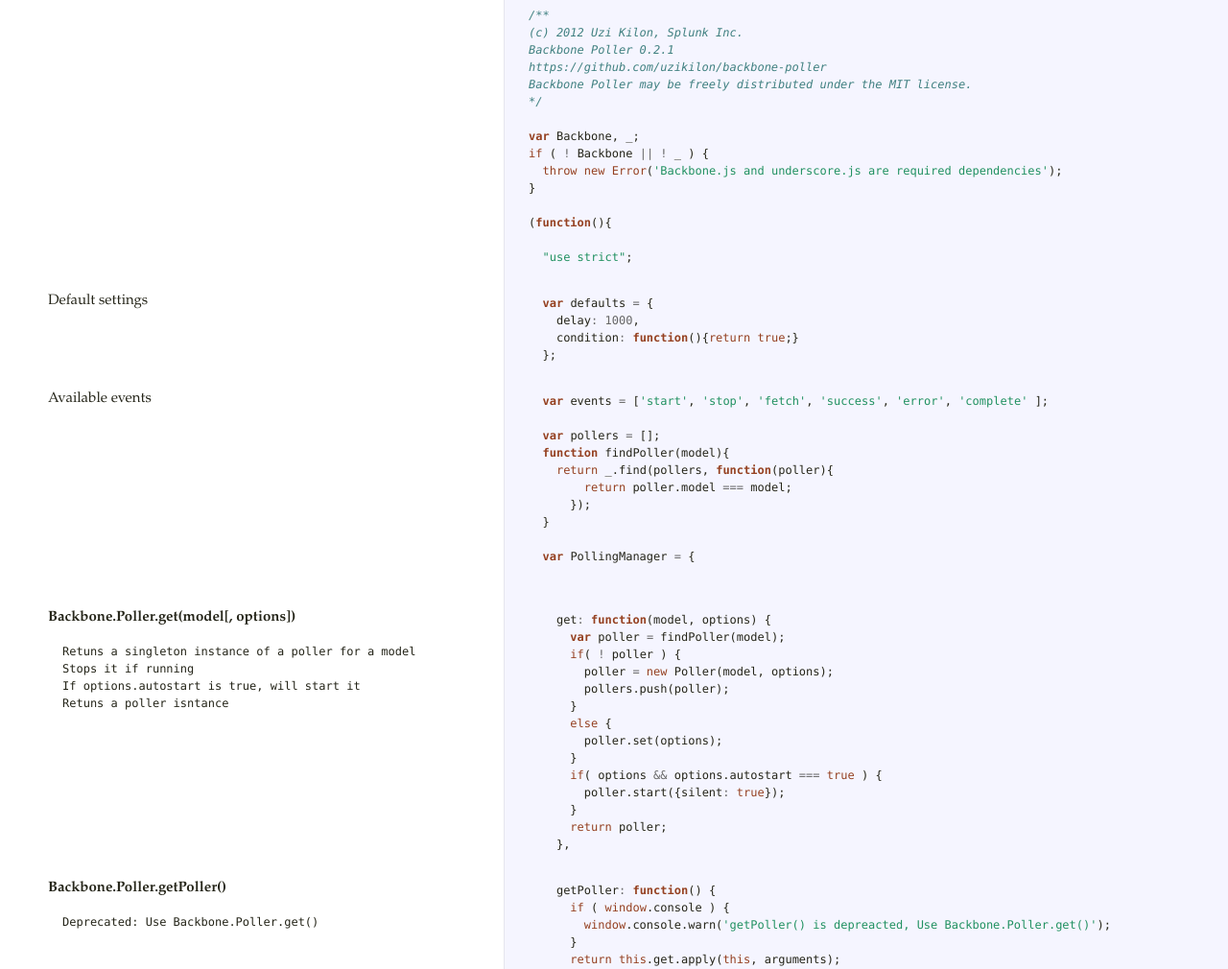
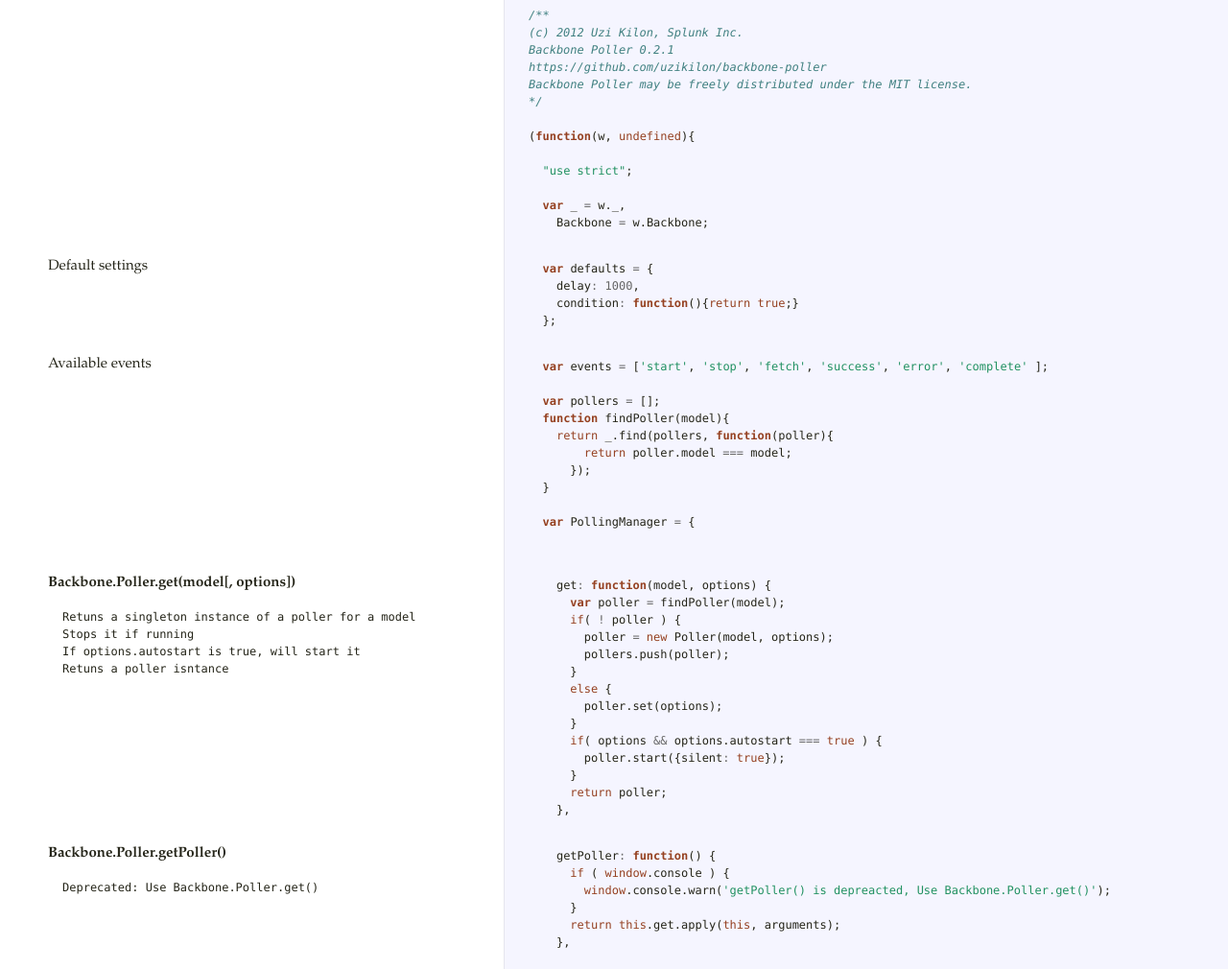
Before and after one commit to uzikilon/backbone-poller, a website: page index.html in a window 1280 px wide. Shown: the part 95-1105 px from the top of the page at 96% size. Drawn offline with Linux system fonts and the light colour scheme.

Commit message:
docs update

```diff
--- a/index.html
+++ b/index.html
@@ -5,14 +5,12 @@
 <span class="cm">Backbone Poller may be freely distributed under the MIT license.</span>
 <span class="cm">*/</span>
 
-<span class="kd">var</span> <span class="nx">Backbone</span><span class="p">,</span> <span class="nx">_</span><span class="p">;</span>
-<span class="k">if</span> <span class="p">(</span> <span class="o">!</span> <span class="nx">Backbone</span> <span class="o">||</span> <span class="o">!</span> <span class="nx">_</span> <span class="p">)</span> <span class="p">{</span>
-  <span class="k">throw</span> <span class="k">new</span> <span class="nb">Error</span><span class="p">(</span><span class="s1">&#39;Backbone.js and underscore.js are required dependencies&#39;</span><span class="p">);</span>
-<span class="p">}</span>
+<span class="p">(</span><span class="kd">function</span><span class="p">(</span><span class="nx">w</span><span class="p">,</span> <span class="kc">undefined</span><span class="p">){</span>
 
-<span class="p">(</span><span class="kd">function</span><span class="p">(){</span>
+  <span class="s2">&quot;use strict&quot;</span><span class="p">;</span>
 
-  <span class="s2">&quot;use strict&quot;</span><span class="p">;</span></pre></div>             </td>           </tr>                               <tr id="section-2">             <td class="docs">               <div class="pilwrap">                 <a class="pilcrow" href="#section-2">&#182;</a>               </div>               <p>Default settings</p>             </td>             <td class="code">               <div class="highlight"><pre>  <span class="kd">var</span> <span class="nx">defaults</span> <span class="o">=</span> <span class="p">{</span>
+  <span class="kd">var</span> <span class="nx">_</span> <span class="o">=</span> <span class="nx">w</span><span class="p">.</span><span class="nx">_</span><span class="p">,</span>
+    <span class="nx">Backbone</span> <span class="o">=</span> <span class="nx">w</span><span class="p">.</span><span class="nx">Backbone</span><span class="p">;</span></pre></div>             </td>           </tr>                               <tr id="section-2">             <td class="docs">               <div class="pilwrap">                 <a class="pilcrow" href="#section-2">&#182;</a>               </div>               <p>Default settings</p>             </td>             <td class="code">               <div class="highlight"><pre>  <span class="kd">var</span> <span class="nx">defaults</span> <span class="o">=</span> <span class="p">{</span>
     <span class="nx">delay</span><span class="o">:</span> <span class="mi">1000</span><span class="p">,</span>
     <span class="nx">condition</span><span class="o">:</span> <span class="kd">function</span><span class="p">(){</span><span class="k">return</span> <span class="kc">true</span><span class="p">;}</span>
   <span class="p">};</span></pre></div>             </td>           </tr>                               <tr id="section-3">             <td class="docs">               <div class="pilwrap">                 <a class="pilcrow" href="#section-3">&#182;</a>               </div>               <p>Available events</p>             </td>             <td class="code">               <div class="highlight"><pre>  <span class="kd">var</span> <span class="nx">events</span> <span class="o">=</span> <span class="p">[</span><span class="s1">&#39;start&#39;</span><span class="p">,</span> <span class="s1">&#39;stop&#39;</span><span class="p">,</span> <span class="s1">&#39;fetch&#39;</span><span class="p">,</span> <span class="s1">&#39;success&#39;</span><span class="p">,</span> <span class="s1">&#39;error&#39;</span><span class="p">,</span> <span class="s1">&#39;complete&#39;</span> <span class="p">];</span>
@@ -173,6 +171,6 @@
 
   <span class="nx">Backbone</span><span class="p">.</span><span class="nx">Poller</span> <span class="o">=</span> <span class="nx">PollingManager</span><span class="p">;</span>
 
-<span class="p">}());</span>
+<span class="p">}(</span><span class="k">this</span><span class="p">));</span>
 
 </pre></div>             </td>           </tr>                </tbody>     </table>   </div> </body> </html>
```
